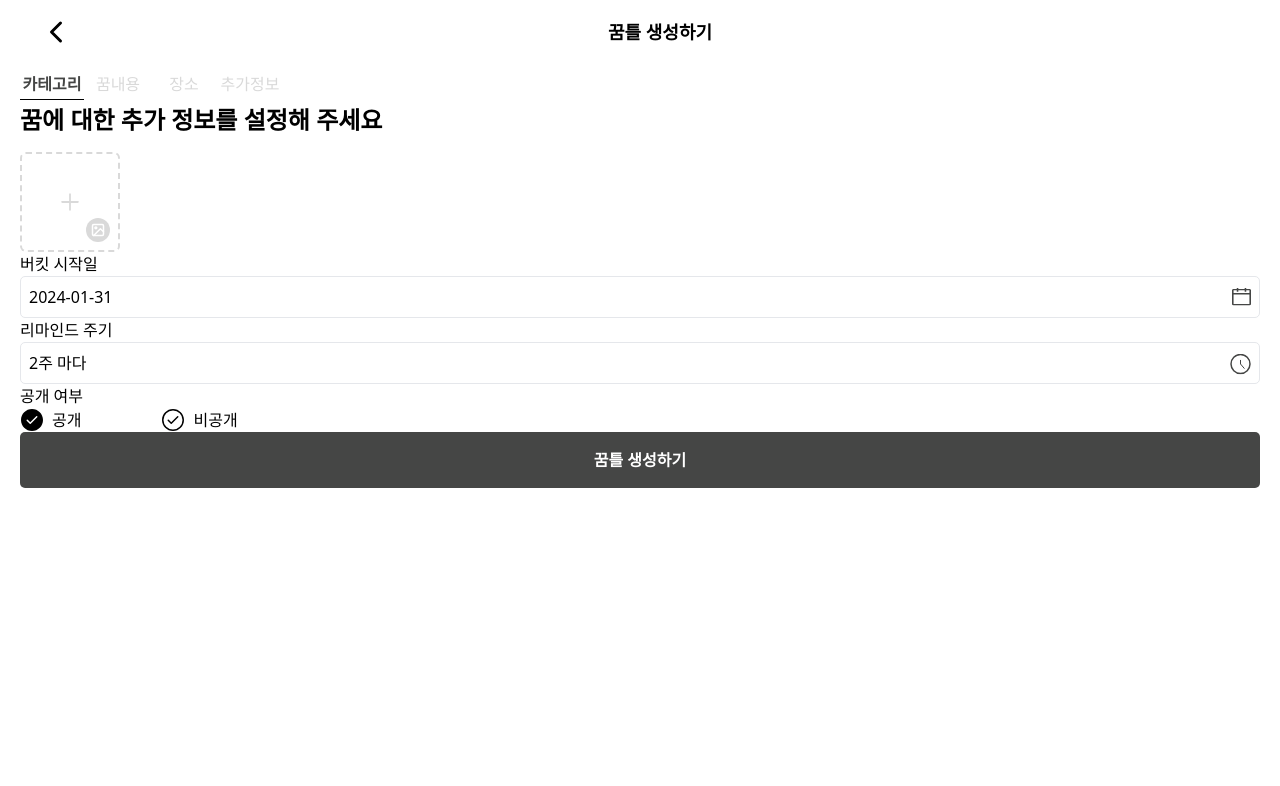
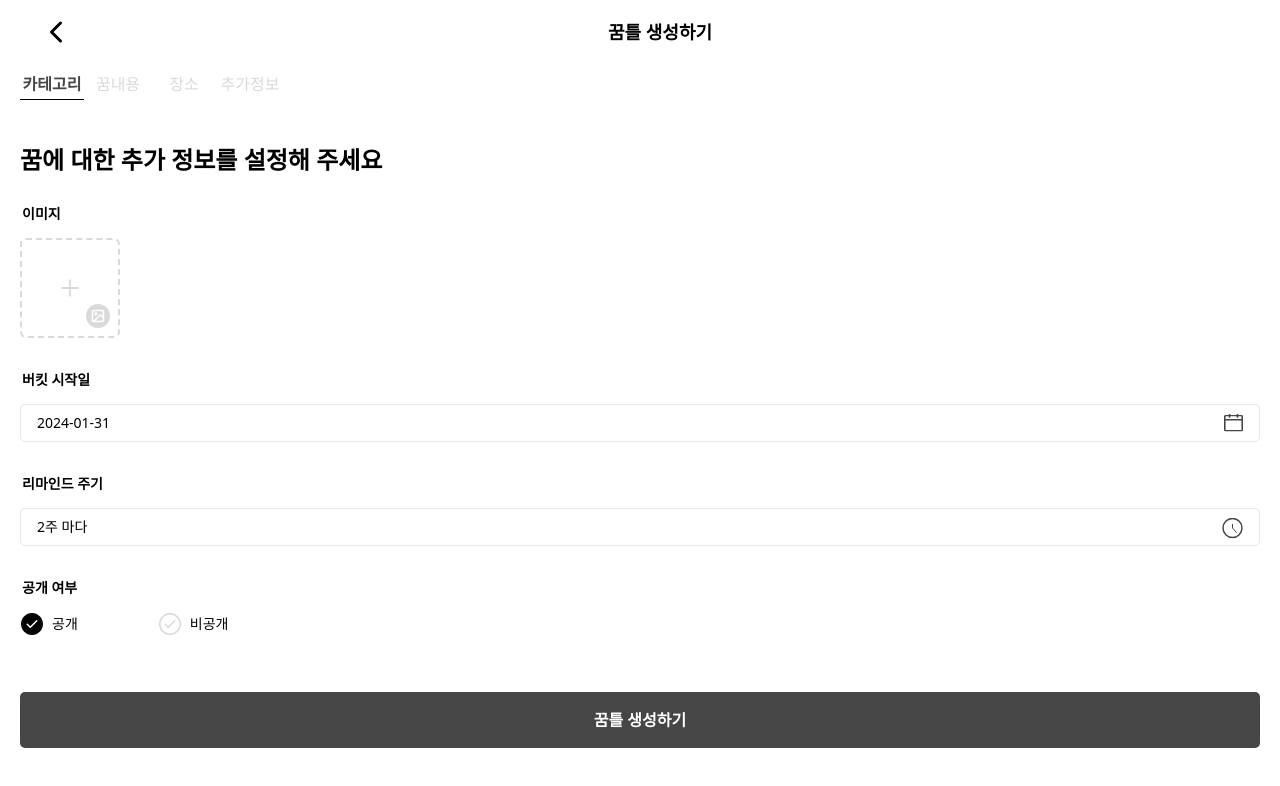
Before and after one commit to ggumms/ggumtle, a React (Vite) app in the folder frontend/: page /bucket/write/additional in a window 1280 px wide. Shown: the top 786 px of the page. Built offline with nearby package versions, Linux system fonts and the light colour scheme.

Commit message:
[FE] Style #69: 버킷 추가정보 페이지 UI Figma에 맞게 수정
Change-Id: I6253ac6614f8fa12e331aa36f0b5300928840702

```diff
--- a/frontend/src/pages/Bucket/AddBucket/AdditionalInfo/AdditionalInfo.tsx
+++ b/frontend/src/pages/Bucket/AddBucket/AdditionalInfo/AdditionalInfo.tsx
@@ -7,11 +7,11 @@ import CompleteButton from './component/CompleteButton'
 
 const AdditionalInfo = () => {
 	return (
-		<section>
-			<section>
+		<section className="pb-12">
+			<section className="mt-10 mb-7">
 				<PageDescription type={'additionalWrite'} />
 			</section>
-			<fieldset>
+			<fieldset className="flex flex-col gap-8 mb-14">
 				<BucketImage />
 				<StartDate />
 				<RemindPeriod />
--- a/frontend/src/pages/Bucket/AddBucket/AdditionalInfo/component/BucketImage.tsx
+++ b/frontend/src/pages/Bucket/AddBucket/AdditionalInfo/component/BucketImage.tsx
@@ -53,6 +53,8 @@ const BucketImage = () => {
 	}
 
 	return (
+		<div>
+			<p className="mb-[14px] text-sm font-bold  ml-[2px]">이미지</p>
 			<div className="relative inline-block">
 				{imageSrc ? (
 					<>
@@ -91,6 +93,7 @@ const BucketImage = () => {
 					onChange={handleFileValidation}
 				/>
 			</div>
+		</div>
 	)
 }
 
--- a/frontend/src/pages/Bucket/AddBucket/AdditionalInfo/component/Private.tsx
+++ b/frontend/src/pages/Bucket/AddBucket/AdditionalInfo/component/Private.tsx
@@ -10,10 +10,14 @@ const Private = () => {
 	}
 	return (
 		<div>
-			<p>공개 여부</p>
+			<p className="mb-[14px] text-sm font-bold  ml-[2px]">공개 여부</p>
 			<fieldset className="flex gap-20">
 				<label htmlFor="public" className="flex items-center gap-2">
-					{isPrivate ? <GoCheckCircle size={24} /> : <GoCheckCircleFill size={24} />}
+					{isPrivate ? (
+						<GoCheckCircle size={24} color="#D9D9D9" />
+					) : (
+						<GoCheckCircleFill size={24} />
+					)}
 					<input
 						type="radio"
 						name="is-private"
@@ -22,10 +26,14 @@ const Private = () => {
 						onChange={handleClickRadio}
 						className="hidden"
 					/>
-					<p>공개</p>
+					<p className="text-sm">공개</p>
 				</label>
 				<label htmlFor="private" className="flex items-center gap-2">
-					{isPrivate ? <GoCheckCircleFill size={24} /> : <GoCheckCircle size={24} />}
+					{isPrivate ? (
+						<GoCheckCircleFill size={24} />
+					) : (
+						<GoCheckCircle size={24} color="#D9D9D9" />
+					)}
 					<input
 						type="radio"
 						name="is-private"
@@ -34,7 +42,7 @@ const Private = () => {
 						onChange={handleClickRadio}
 						className="hidden"
 					/>
-					<p>비공개</p>
+					<p className="text-sm">비공개</p>
 				</label>
 			</fieldset>
 		</div>
--- a/frontend/src/pages/Bucket/AddBucket/AdditionalInfo/component/RemindPeriod.tsx
+++ b/frontend/src/pages/Bucket/AddBucket/AdditionalInfo/component/RemindPeriod.tsx
@@ -15,13 +15,13 @@ const RemindPeriod = () => {
 	const [period, setPeriod] = useState<PeriodType>('twoWeek')
 
 	return (
-		<>
-			<p>리마인드 주기</p>
+		<div>
+			<p className="mb-[14px] text-sm font-bold ml-[2px]">리마인드 주기</p>
 			<Menu as="div" className={'relative'}>
 				<Menu.Button
 					className="
-				relative w-full px-2 py-2 text-left border-[0.5px] rounded-[5px]
-				after:content-clockImage after:inline-block after:h-[19px] after:absolute after:right-2 after:translate-y-1/2 after:bottom-1/2
+				relative w-full px-4 py-2 text-left border-[0.5px] rounded-[5px] text-sm
+				after:content-clockImage after:inline-block after:h-[19px] after:absolute after:right-4 after:translate-y-1/2 after:bottom-1/2
 				"
 				>
 					{period && periodData[period]}
@@ -55,7 +55,7 @@ const RemindPeriod = () => {
 					</Menu.Items>
 				</Transition>
 			</Menu>
-		</>
+		</div>
 	)
 }
 
--- a/frontend/src/pages/Bucket/AddBucket/AdditionalInfo/component/StartDate.tsx
+++ b/frontend/src/pages/Bucket/AddBucket/AdditionalInfo/component/StartDate.tsx
@@ -26,14 +26,12 @@ const StartDate = () => {
 
 	return (
 		<div>
-			{/* //Todo : 설명 글자 관련 css도 설정 필요 */}
-			<p>버킷 시작일</p>
-			{/* //Todo : 버튼 글자 관련 css도 설정 필요 */}
+			<p className="mb-[14px] text-sm font-bold  ml-[2px]">버킷 시작일</p>
 			<button
 				onClick={handleClickStartDate}
 				className="
-					relative w-full px-2 py-2 text-left border-[0.5px] rounded-[5px]
-					after:content-calendarImage after:inline-block after:h-[19px] after:absolute after:right-2 after:translate-y-1/2 after:bottom-1/2
+					relative w-full px-4 py-2 text-left border-[0.5px] rounded-[5px] text-sm
+					after:content-calendarImage after:inline-block after:h-[19px] after:absolute after:right-4 after:translate-y-1/2 after:bottom-1/2
 				"
 			>
 				{createdDate instanceof Date ? formatDate(createdDate) : '날짜 선택'}
```
Lines whose indentation alone changed are shown as unchanged.
